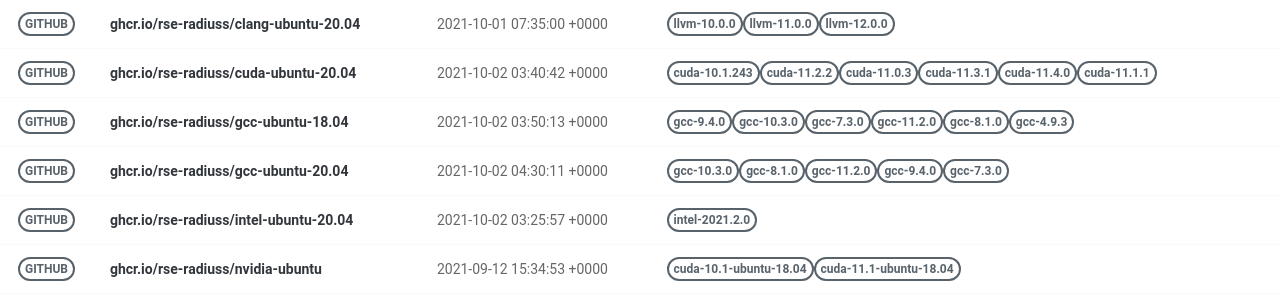
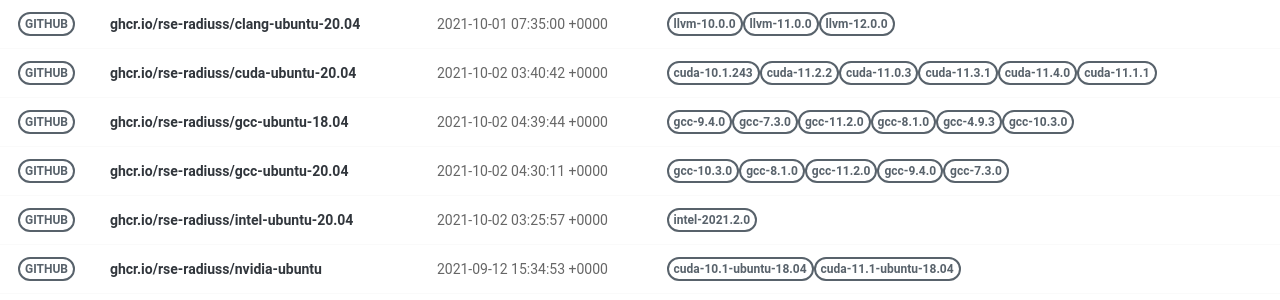
Before and after one commit to rse-ops/docker-images, a Jekyll site: the page built from pages/index.md, in a window 1280 px wide. Shown: the part 179-479 px from the top of the page. Built offline with Jekyll 4.4.1, drawn with Linux system fonts in a browser that asks for light colours; nearby versions of some CDN libraries.

Commit message:
Automated push to update library 2021-10-02

```diff
--- a/_library/ghcr.io-rse-radiuss-gcc-ubuntu-18.04.md
+++ b/_library/ghcr.io-rse-radiuss-gcc-ubuntu-18.04.md
@@ -1,7 +1,7 @@
 ---
 layout: container
 name: ghcr.io/rse-radiuss/gcc-ubuntu-18.04
-updated_at: 2021-10-02 03:50:13.637428
+updated_at: 2021-10-02 04:39:44.658811
 
 
 container_url: https://github.com/orgs/rse-radiuss/packages/container/package/gcc-ubuntu-18.04
```
Also changed, not shown: other parts of _library/ghcr.io-rse-radiuss-gcc-ubuntu-18.04.md (+3 -3 lines).
